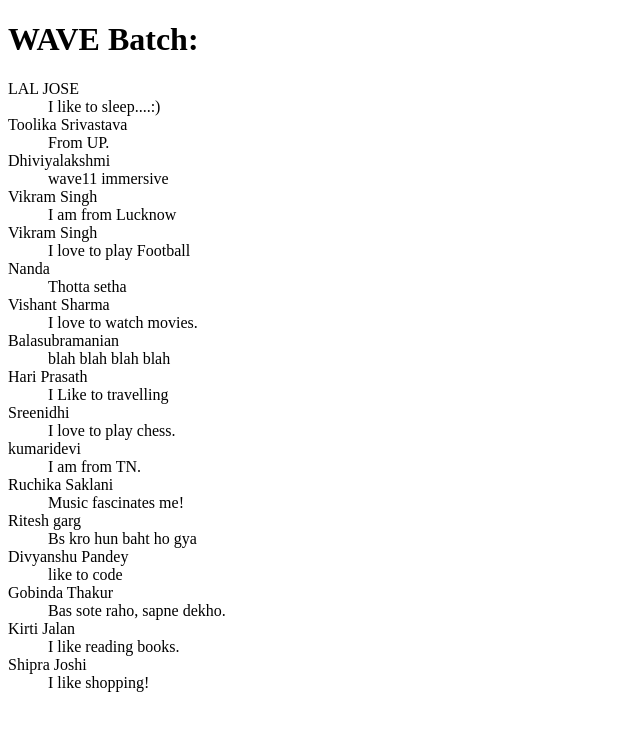
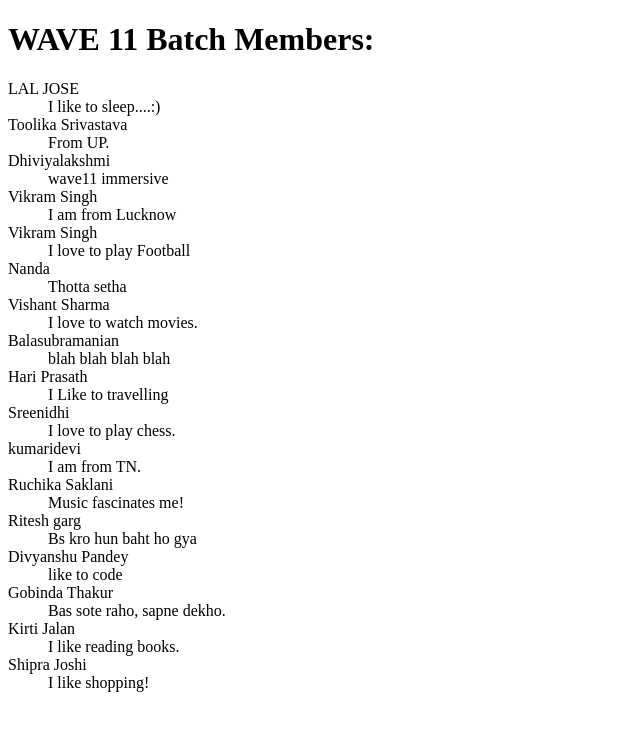
Before and after one commit to ankit1601/wave11, a plain HTML site: page index.html in a window 1280 px wide. Shown: the whole page, without its empty margins (0-640 px from the left). Drawn offline with Linux system fonts and the light colour scheme.

Commit message:
zumaaku zooo

```diff
--- a/index.html
+++ b/index.html
@@ -5,7 +5,7 @@
 	<title>Wave11</title>
 </head>
 <body>
-	<h1>WAVE Batch:</h1>
+	<h1>WAVE 11 Batch Members:</h1>
 	<dl>
 		<dt>
 			LAL JOSE
```
